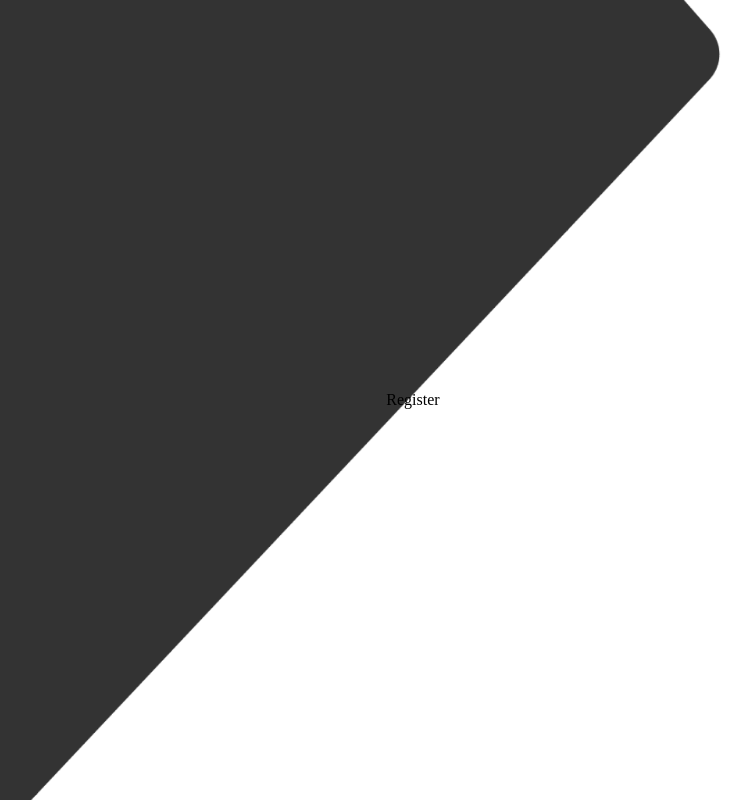
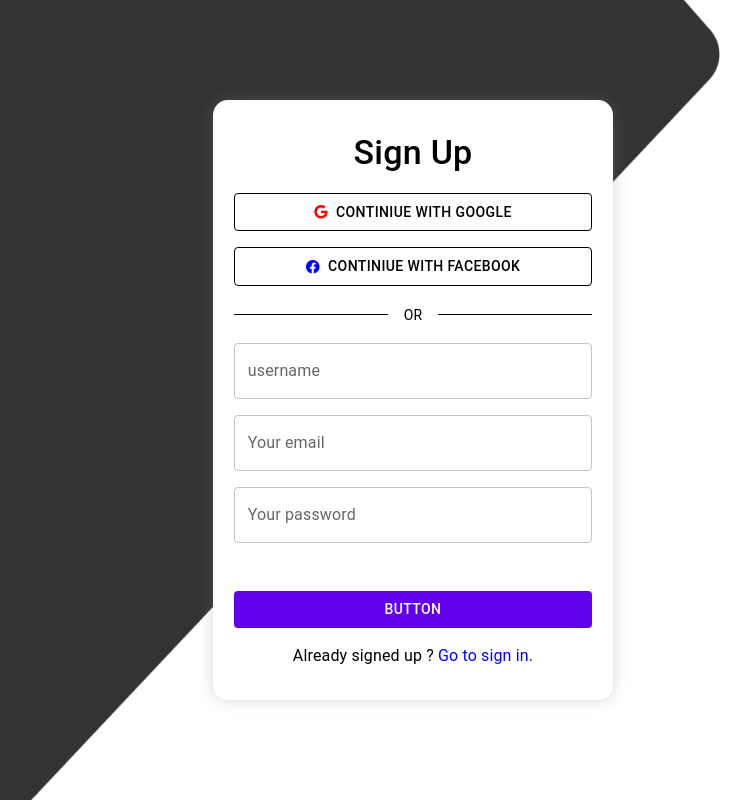
Before and after one commit to TimurRahkmatov/book-cart, a React (Vite) app: page /register in a window 1280 px wide. Shown: the whole page, without its empty margins (227-978 px from the left). Built offline with nearby package versions, Linux system fonts and the light colour scheme.

Commit message:
added register design page

```diff
--- a/src/Layout/Private/Private.jsx
+++ b/src/Layout/Private/Private.jsx
@@ -2,7 +2,7 @@ import React from "react";
 import Header from "../../Components/Header";
 import { Navigate, Outlet } from "react-router-dom";
 import { PrivateToken } from "../../constains/PrivateToken";
-
+import BackgroundImage from "../../assets/background.png"
 const Private = () => {
   const token = localStorage.getItem(PrivateToken);
 
--- a/src/Pages/Login/Login.jsx
+++ b/src/Pages/Login/Login.jsx
@@ -10,17 +10,28 @@ import {
   Typography,
 } from "@mui/material";
 import React from "react";
-import { Link } from "react-router-dom";
+import { Link, Navigate, useNavigate } from "react-router-dom";
 
 const Login = () => {
-  return (
+  const token = localStorage.getItem("token")
+  const navigate = useNavigate()
+  const handleLogin = async() => {
+    try {
+      localStorage.setItem("token" , "token")
+      navigate("/")
+    } catch (error) {
+      console.log(error);
+    }
+  }
+
+  return token == null ? (
     <Box>
       <Container>
         <Box
           sx={{
             padding: "2rem 1.3rem",
             width: "400px",
-            height: "600px",
+            height: "530px",
             background: "#fff",
             borderRadius: "15px",
             boxShadow: "0px 0px 15px #80808050",
@@ -32,7 +43,7 @@ const Login = () => {
           component="div"
         >
           <Typography sx={{ fontWeight: "500" }} variant="h4">
-            Sign Up
+            Sign In
           </Typography>
 
           <Box
@@ -103,11 +114,6 @@ const Login = () => {
           >
             <TextField
               id="outlined-basic"
-              label="Your name"
-              variant="outlined"
-            />
-            <TextField
-              id="outlined-basic"
               label="Your email"
               variant="outlined"
             />
@@ -117,6 +123,7 @@ const Login = () => {
               variant="outlined"
             />
 
+            <Link onClick={handleLogin}>
               <Button
                 sx={{
                   width: "100%",
@@ -128,15 +135,16 @@ const Login = () => {
               >
                 Button
               </Button>
+            </Link>
             <Typography sx={{ textAlign: "center" }}>
               Already signed up ?{" "}
-              <Link style={{ color: "blue" }}>Go to sign in.</Link>
+              <Link style={{ color: "blue" }}>Go to sign up.</Link>
             </Typography>
           </FormControl>
         </Box>
       </Container>
     </Box>
-  );
+  ) : <Navigate  to="/" />;
 };
 
 export default Login;
--- a/src/Pages/Register/Register.jsx
+++ b/src/Pages/Register/Register.jsx
@@ -1,8 +1,140 @@
 import React from 'react'
-
+import {
+  Box,
+  Button,
+  Container,
+  FormControl,
+  FormHelperText,
+  Input,
+  InputLabel,
+  TextField,
+  Typography,
+} from "@mui/material";
+import { Link } from "react-router-dom";
 const Register = () => {
   return (
-    <div>Register</div>
+    <Box>
+      <Container>
+        <Box
+          sx={{
+            padding: "2rem 1.3rem",
+            width: "400px",
+            height: "600px",
+            background: "#fff",
+            borderRadius: "15px",
+            boxShadow: "0px 0px 15px #80808050",
+            display: "flex",
+            flexDirection: "column",
+            justifyContent: "space-between",
+            alignItems: "center",
+          }}
+          component="div"
+        >
+          <Typography sx={{ fontWeight: "500" }} variant="h4">
+            Sign Up
+          </Typography>
+
+          <Box
+            sx={{
+              display: "flex",
+              flexDirection: "column",
+              gap: "1rem",
+              width: "100%",
+              alignItems: "center",
+            }}
+          >
+            <Button
+              sx={{
+                color: "black",
+                border: "1px solid black",
+                width: "100%",
+                display: "flex",
+                alignItems: "center",
+                gap: "0.5rem",
+              }}
+            >
+              <i style={{ color: "red" }} className="fa-brands fa-google"></i>
+              Continiue with Google
+            </Button>
+            <Button
+              sx={{
+                color: "black",
+                border: "1px solid black",
+                width: "100%",
+                display: "flex",
+                alignItems: "center",
+                gap: "0.5rem",
+              }}
+            >
+              <i
+                style={{ color: "blue" }}
+                className="fa-brands fa-facebook"
+              ></i>
+              Continiue with Facebook
+            </Button>
+          </Box>
+          <Box
+            sx={{
+              display: "flex",
+              gap: "1rem",
+              width: "100%",
+              alignItems: "center",
+            }}
+          >
+            <Box
+              sx={{ width: "50%", height: "1px", backgroundColor: "black" }}
+              component="div"
+            ></Box>
+            <Typography variant="body2">OR</Typography>
+            <Box
+              sx={{ width: "50%", height: "1px", backgroundColor: "black" }}
+              component="div"
+            ></Box>
+          </Box>
+          <FormControl
+            sx={{
+              width: "100%",
+              display: "flex",
+              flexDirection: "column",
+              justifyContent: "center",
+              gap: "1rem",
+            }}
+          >
+            <TextField
+              id="outlined-basic"
+              label="username"
+              variant="outlined"
+            />
+            <TextField
+              id="email"
+              label="Your email"
+              variant="outlined"
+            />
+            <TextField
+              id="password"
+              label="Your password"
+              variant="outlined"
+            />
+
+            <Button
+              sx={{
+                width: "100%",
+                color: "#fff",
+                backgroundColor: "#6200EE",
+                marginTop: "2rem",
+              }}
+              type="submit"
+            >
+              Button
+            </Button>
+            <Typography sx={{ textAlign: "center" }}>
+              Already signed up ?{" "}
+              <Link style={{ color: "blue" }}>Go to sign in.</Link>
+            </Typography>
+          </FormControl>
+        </Box>
+      </Container>
+    </Box>
   )
 }
 
```
Lines whose indentation alone changed are shown as unchanged.
